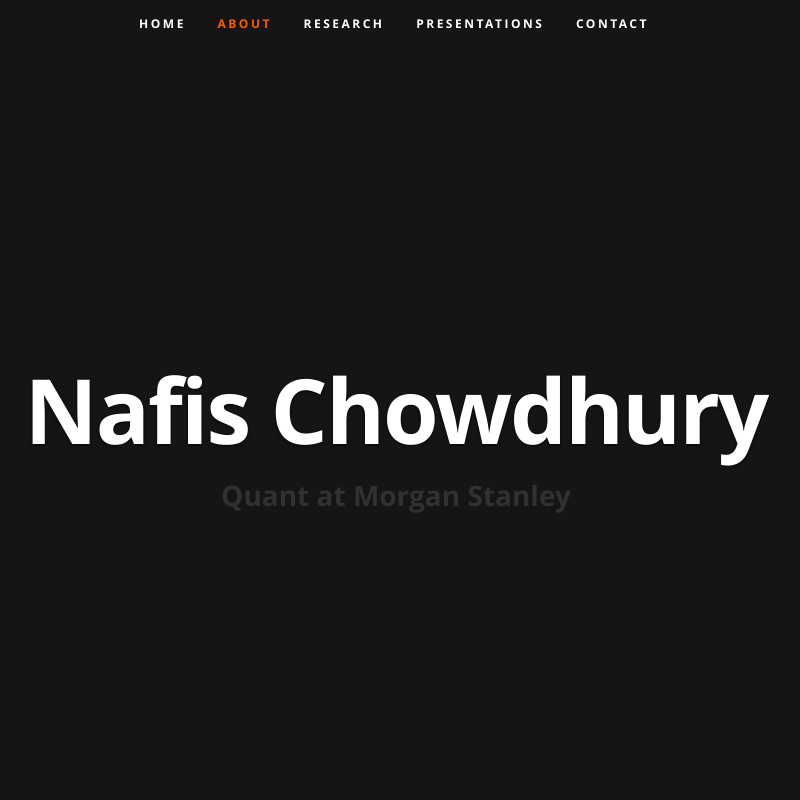
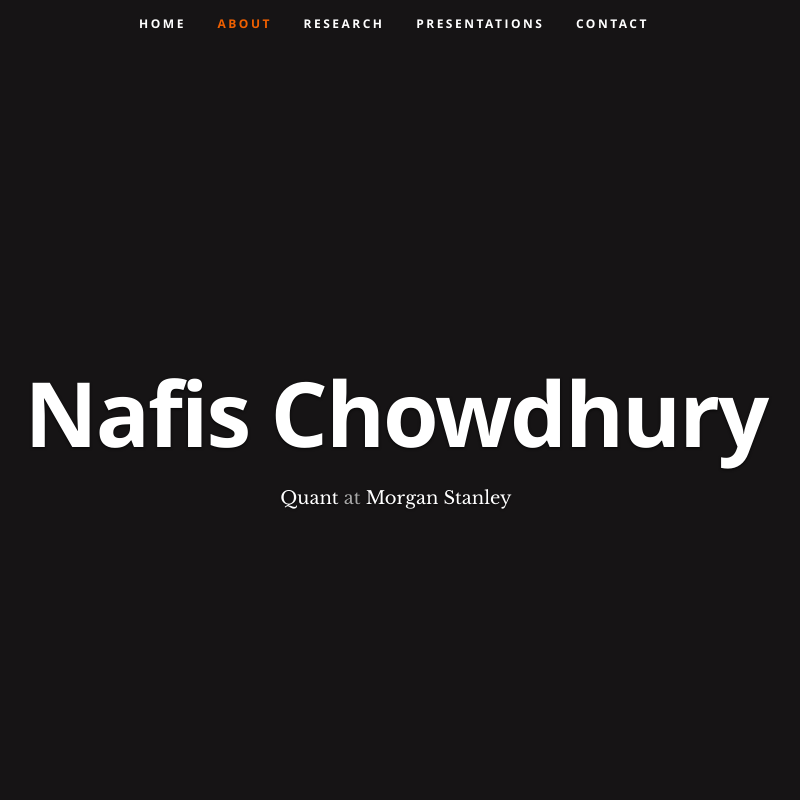
Before and after one commit to nrkhanchowdhury/nrkhanchowdhury.github.io, a plain HTML site: page index.html in a window 1280 px wide. Shown: the top 800 px of the page, without its empty margins (246-1046 px from the left). Drawn offline with nearby package versions, Linux system fonts and the light colour scheme.

Commit message:
Update index.html

```diff
--- a/index.html
+++ b/index.html
@@ -60,7 +60,7 @@
       <div class="row banner">
          <div class="banner-text">
             <h1 class="responsive-headline">Nafis Chowdhury</h1>
-            <h2><span>Quant</span> at <span>Morgan Stanley</span></h2>
+            <h3><span>Quant</span> at <span>Morgan Stanley</span></h3>
 
 
             <br>
```
